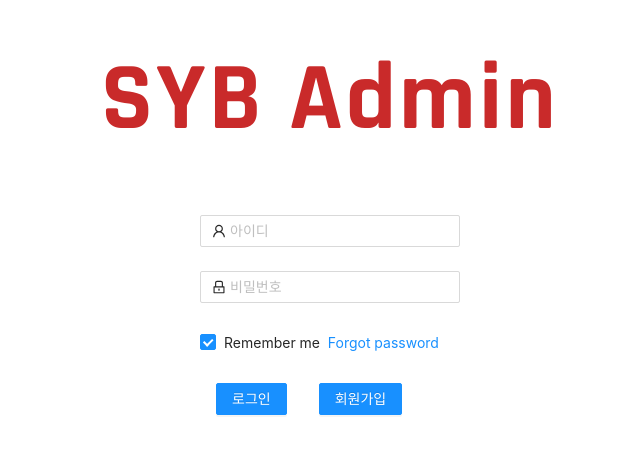
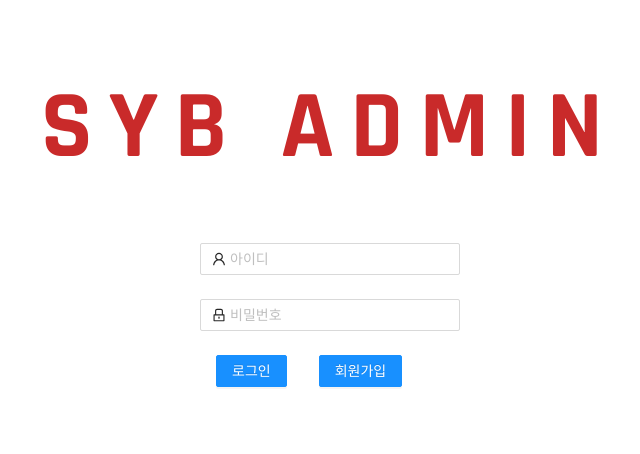
Before and after one commit to MLifeFam/SYB-web, a React (Create React App) app: page / in a window 1280 px wide. Shown: the part 120-574 px from the top of the page, without its empty margins (310-950 px from the left). Built offline with nearby package versions, Linux system fonts and the light colour scheme.

Commit message:
로그인페이지 UI 개선
1. 로그인 페이지 UI 개선
2. 비밀번호 찾기, 로그인 저장 삭제

```diff
--- a/src/pages/Content1.js
+++ b/src/pages/Content1.js
@@ -66,7 +66,7 @@ const Content1 = () => {
   }, [department, getData]);
 
   return (
-    <div style={{ margin: "0 10%", display:"flex",alignItems:"center", flexDirection:"column"}}>
+    <div style={{ margin: "3% 10%", display:"flex",alignItems:"center", flexDirection:"column"}}>
       <div
         style={{
           textAlign: "center",
--- a/src/pages/Login.js
+++ b/src/pages/Login.js
@@ -9,15 +9,18 @@ const LoginForm = styled.div`
     display:flex;
     flex-direction:column;
     position:absolute;
+    min-width:800px;
+    min-height:500px;
     width:100%;
     height:100%;
     justify-content:center;
     align-items:center;
+    padding-bottom:6rem;
 `;
 
 const Logo = styled.div`
     font-size : 6rem;
-    letter-spacing:3px;
+    letter-spacing:1rem;
     color: ${oc.red[9]};
     font-family:'Rajdhani';
 `;
@@ -28,9 +31,9 @@ const Login = () => {
   };
 
   return (
-    <LoginForm style={{paddingBottom:"6rem"}}>
+    <LoginForm>
         <Logo style={{marginBottom:"3%"}}>
-            SYB Admin
+            SYB ADMIN
         </Logo>
         <Form
         name="normal_login"
@@ -66,15 +69,6 @@ const Login = () => {
             placeholder="비밀번호"
             />
         </Form.Item>
-        <Form.Item>
-            <Form.Item name="remember" valuePropName="checked" noStyle>
-            <Checkbox>Remember me</Checkbox>
-            </Form.Item>
-
-            <a className="login-form-forgot" href="">
-            Forgot password
-            </a>
-        </Form.Item>
 
         <Form.Item>
             <Link to='/main' style={{margin:"0 1rem"}}>
```
Also changed, not shown: src/App.js (indentation only).
